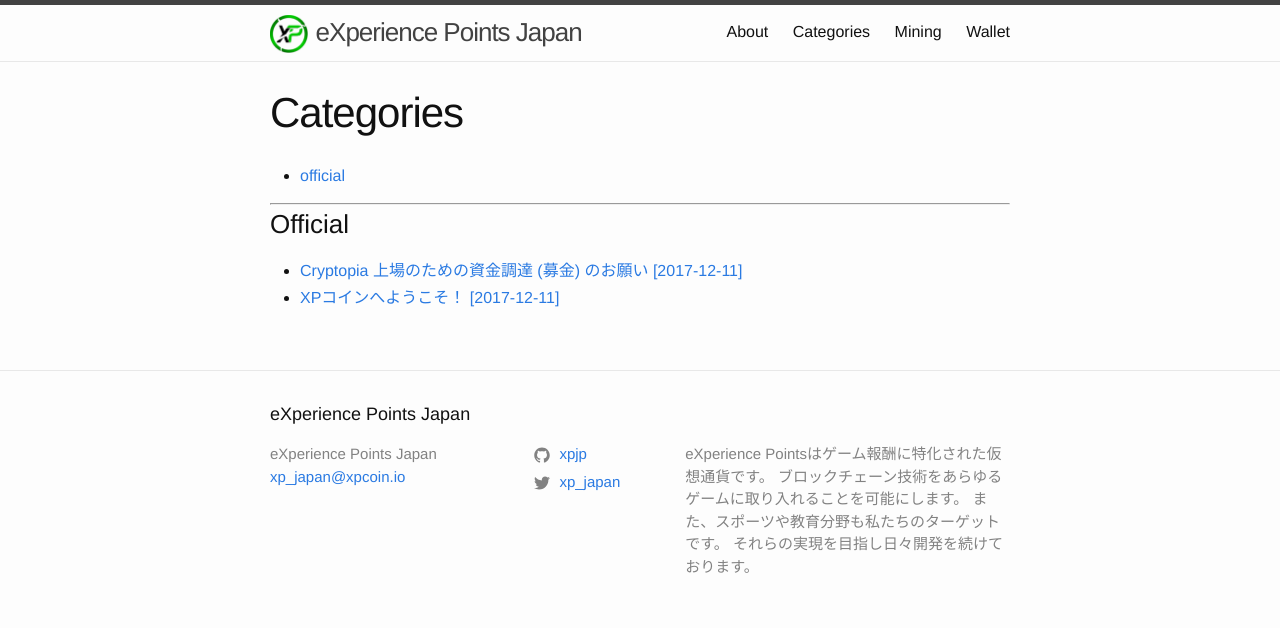
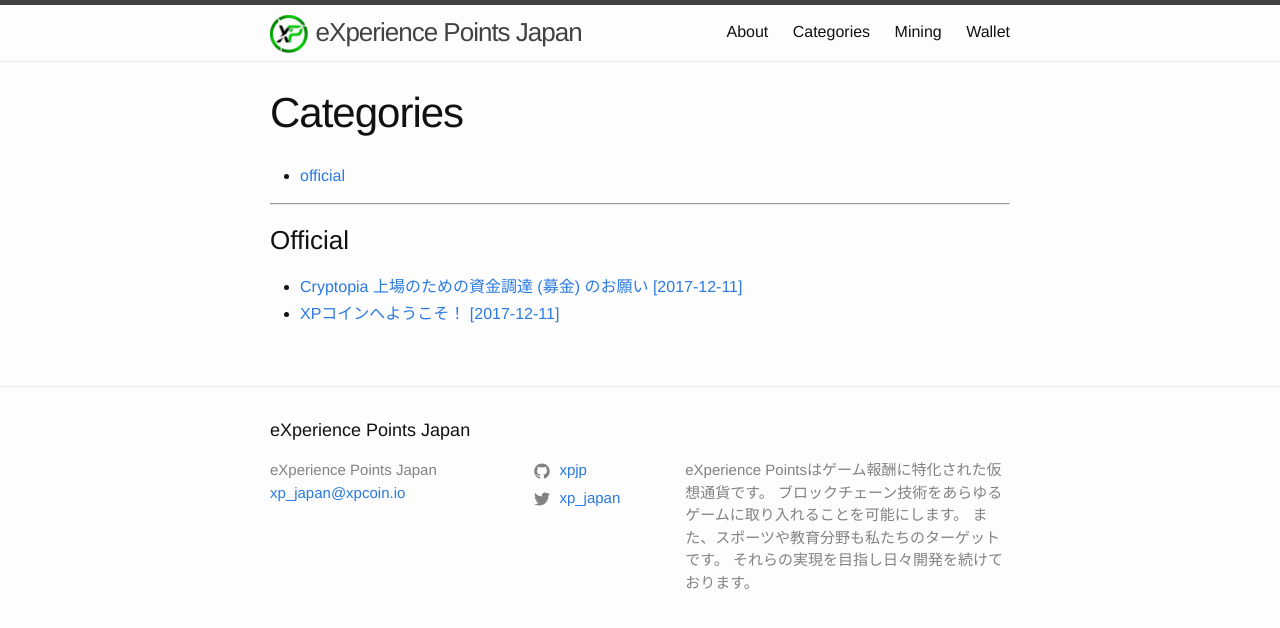
Before and after one commit to xpjp/xpjp.github.io, a Jekyll site: the page built from categories.html, in a window 1280 px wide. Shown: the top 628 px of the page. Built offline with Jekyll 4.4.1, drawn with Linux system fonts in a browser that asks for light colours.

Commit message:
[Fix] カテゴリーページでページ一覧の上の余白追加

```diff
--- a/assets/main.scss
+++ b/assets/main.scss
@@ -71,3 +71,7 @@
     margin-top: 2em;
     padding-left: 0.1em;
 }
+
+.posts-by-categories {
+    margin-top: 1em;
+}
```
Also changed, not shown: 1 other file.
